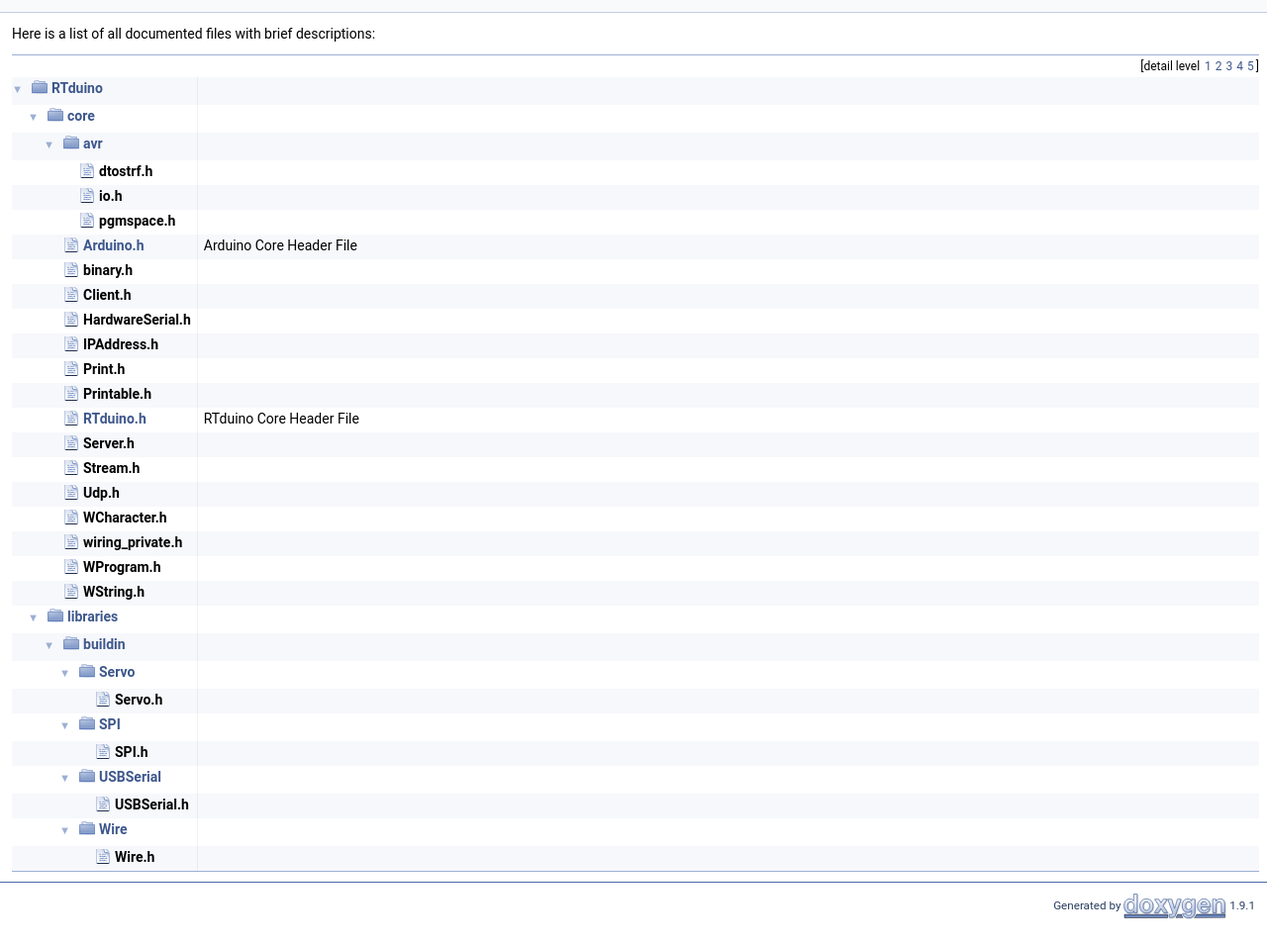
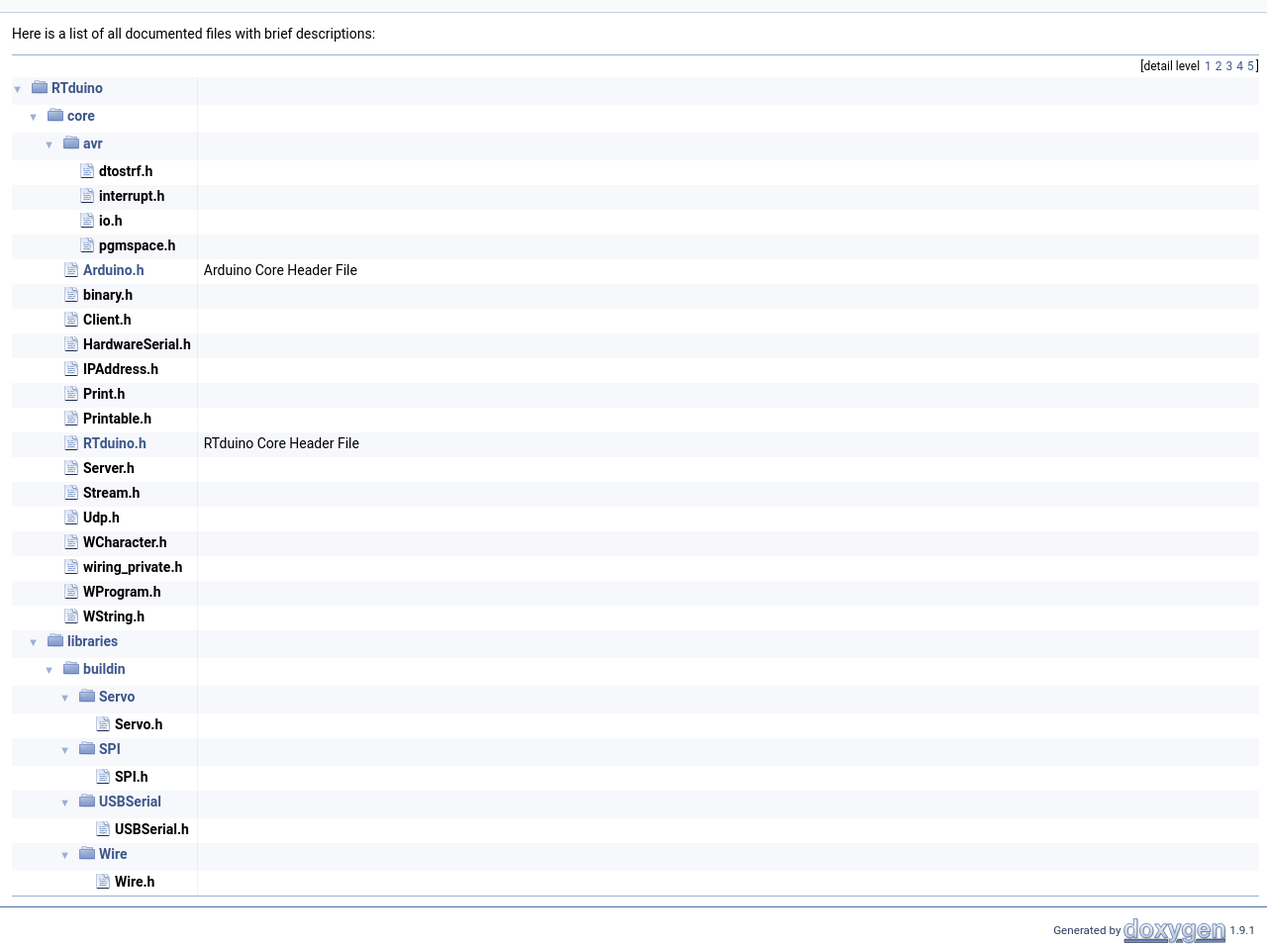
Before and after one commit to RTduino/doxygen, a plain HTML site: page files.html in a window 1280 px wide. Shown: the part 139-1095 px from the top of the page at 99% size. Before the commit the page ends 1070 px from the top, so only its background shows below. Drawn offline with Linux system fonts and the light colour scheme.

Commit message:
Deploying to gh-pages from @ RTduino/source-manual@ec025ec2ff9badcb519d57441edb38bc2dc1d67b 🚀

```diff
--- a/files.html
+++ b/files.html
@@ -71,33 +71,34 @@ $(function() {
 <tr id="row_0_0_"><td class="entry"><span style="width:16px;display:inline-block;">&#160;</span><span id="arr_0_0_" class="arrow" onclick="toggleFolder('0_0_')">&#9660;</span><span id="img_0_0_" class="iconfopen" onclick="toggleFolder('0_0_')">&#160;</span><a class="el" href="dir_43681fb0f509ecba450a953bd118ebc8.html" target="_self">core</a></td><td class="desc"></td></tr>
 <tr id="row_0_0_0_" class="even"><td class="entry"><span style="width:32px;display:inline-block;">&#160;</span><span id="arr_0_0_0_" class="arrow" onclick="toggleFolder('0_0_0_')">&#9660;</span><span id="img_0_0_0_" class="iconfopen" onclick="toggleFolder('0_0_0_')">&#160;</span><a class="el" href="dir_cf04c3ae8bcf88f05d9fb694289f1ac9.html" target="_self">avr</a></td><td class="desc"></td></tr>
 <tr id="row_0_0_0_0_"><td class="entry"><span style="width:64px;display:inline-block;">&#160;</span><a href="dtostrf_8h_source.html"><span class="icondoc"></span></a><b>dtostrf.h</b></td><td class="desc"></td></tr>
-<tr id="row_0_0_0_1_" class="even"><td class="entry"><span style="width:64px;display:inline-block;">&#160;</span><a href="io_8h_source.html"><span class="icondoc"></span></a><b>io.h</b></td><td class="desc"></td></tr>
-<tr id="row_0_0_0_2_"><td class="entry"><span style="width:64px;display:inline-block;">&#160;</span><a href="pgmspace_8h_source.html"><span class="icondoc"></span></a><b>pgmspace.h</b></td><td class="desc"></td></tr>
-<tr id="row_0_0_1_" class="even"><td class="entry"><span style="width:48px;display:inline-block;">&#160;</span><a href="Arduino_8h_source.html"><span class="icondoc"></span></a><a class="el" href="Arduino_8h.html" target="_self">Arduino.h</a></td><td class="desc">Arduino Core Header File </td></tr>
-<tr id="row_0_0_2_"><td class="entry"><span style="width:48px;display:inline-block;">&#160;</span><a href="binary_8h_source.html"><span class="icondoc"></span></a><b>binary.h</b></td><td class="desc"></td></tr>
-<tr id="row_0_0_3_" class="even"><td class="entry"><span style="width:48px;display:inline-block;">&#160;</span><a href="Client_8h_source.html"><span class="icondoc"></span></a><b>Client.h</b></td><td class="desc"></td></tr>
-<tr id="row_0_0_4_"><td class="entry"><span style="width:48px;display:inline-block;">&#160;</span><a href="HardwareSerial_8h_source.html"><span class="icondoc"></span></a><b>HardwareSerial.h</b></td><td class="desc"></td></tr>
-<tr id="row_0_0_5_" class="even"><td class="entry"><span style="width:48px;display:inline-block;">&#160;</span><a href="IPAddress_8h_source.html"><span class="icondoc"></span></a><b>IPAddress.h</b></td><td class="desc"></td></tr>
-<tr id="row_0_0_6_"><td class="entry"><span style="width:48px;display:inline-block;">&#160;</span><a href="Print_8h_source.html"><span class="icondoc"></span></a><b>Print.h</b></td><td class="desc"></td></tr>
-<tr id="row_0_0_7_" class="even"><td class="entry"><span style="width:48px;display:inline-block;">&#160;</span><a href="Printable_8h_source.html"><span class="icondoc"></span></a><b>Printable.h</b></td><td class="desc"></td></tr>
-<tr id="row_0_0_8_"><td class="entry"><span style="width:48px;display:inline-block;">&#160;</span><a href="RTduino_8h_source.html"><span class="icondoc"></span></a><a class="el" href="RTduino_8h.html" target="_self">RTduino.h</a></td><td class="desc">RTduino Core Header File </td></tr>
-<tr id="row_0_0_9_" class="even"><td class="entry"><span style="width:48px;display:inline-block;">&#160;</span><a href="Server_8h_source.html"><span class="icondoc"></span></a><b>Server.h</b></td><td class="desc"></td></tr>
-<tr id="row_0_0_10_"><td class="entry"><span style="width:48px;display:inline-block;">&#160;</span><a href="Stream_8h_source.html"><span class="icondoc"></span></a><b>Stream.h</b></td><td class="desc"></td></tr>
-<tr id="row_0_0_11_" class="even"><td class="entry"><span style="width:48px;display:inline-block;">&#160;</span><a href="Udp_8h_source.html"><span class="icondoc"></span></a><b>Udp.h</b></td><td class="desc"></td></tr>
-<tr id="row_0_0_12_"><td class="entry"><span style="width:48px;display:inline-block;">&#160;</span><a href="WCharacter_8h_source.html"><span class="icondoc"></span></a><b>WCharacter.h</b></td><td class="desc"></td></tr>
-<tr id="row_0_0_13_" class="even"><td class="entry"><span style="width:48px;display:inline-block;">&#160;</span><a href="wiring__private_8h_source.html"><span class="icondoc"></span></a><b>wiring_private.h</b></td><td class="desc"></td></tr>
-<tr id="row_0_0_14_"><td class="entry"><span style="width:48px;display:inline-block;">&#160;</span><a href="WProgram_8h_source.html"><span class="icondoc"></span></a><b>WProgram.h</b></td><td class="desc"></td></tr>
-<tr id="row_0_0_15_" class="even"><td class="entry"><span style="width:48px;display:inline-block;">&#160;</span><a href="WString_8h_source.html"><span class="icondoc"></span></a><b>WString.h</b></td><td class="desc"></td></tr>
-<tr id="row_0_1_"><td class="entry"><span style="width:16px;display:inline-block;">&#160;</span><span id="arr_0_1_" class="arrow" onclick="toggleFolder('0_1_')">&#9660;</span><span id="img_0_1_" class="iconfopen" onclick="toggleFolder('0_1_')">&#160;</span><a class="el" href="dir_f56692e3cd5d30f3862af0afa57db6ac.html" target="_self">libraries</a></td><td class="desc"></td></tr>
-<tr id="row_0_1_0_" class="even"><td class="entry"><span style="width:32px;display:inline-block;">&#160;</span><span id="arr_0_1_0_" class="arrow" onclick="toggleFolder('0_1_0_')">&#9660;</span><span id="img_0_1_0_" class="iconfopen" onclick="toggleFolder('0_1_0_')">&#160;</span><a class="el" href="dir_2df11edfcede89621602230209e6c043.html" target="_self">buildin</a></td><td class="desc"></td></tr>
-<tr id="row_0_1_0_0_"><td class="entry"><span style="width:48px;display:inline-block;">&#160;</span><span id="arr_0_1_0_0_" class="arrow" onclick="toggleFolder('0_1_0_0_')">&#9660;</span><span id="img_0_1_0_0_" class="iconfopen" onclick="toggleFolder('0_1_0_0_')">&#160;</span><a class="el" href="dir_75147d31aa1187ff1c951288b4441ad9.html" target="_self">Servo</a></td><td class="desc"></td></tr>
-<tr id="row_0_1_0_0_0_" class="even"><td class="entry"><span style="width:80px;display:inline-block;">&#160;</span><a href="Servo_8h_source.html"><span class="icondoc"></span></a><b>Servo.h</b></td><td class="desc"></td></tr>
-<tr id="row_0_1_0_1_"><td class="entry"><span style="width:48px;display:inline-block;">&#160;</span><span id="arr_0_1_0_1_" class="arrow" onclick="toggleFolder('0_1_0_1_')">&#9660;</span><span id="img_0_1_0_1_" class="iconfopen" onclick="toggleFolder('0_1_0_1_')">&#160;</span><a class="el" href="dir_f3dd9cb5f7696797aaa94f61f07da886.html" target="_self">SPI</a></td><td class="desc"></td></tr>
-<tr id="row_0_1_0_1_0_" class="even"><td class="entry"><span style="width:80px;display:inline-block;">&#160;</span><a href="SPI_8h_source.html"><span class="icondoc"></span></a><b>SPI.h</b></td><td class="desc"></td></tr>
-<tr id="row_0_1_0_2_"><td class="entry"><span style="width:48px;display:inline-block;">&#160;</span><span id="arr_0_1_0_2_" class="arrow" onclick="toggleFolder('0_1_0_2_')">&#9660;</span><span id="img_0_1_0_2_" class="iconfopen" onclick="toggleFolder('0_1_0_2_')">&#160;</span><a class="el" href="dir_0cf90bf168f7251f99a799e35dbe0848.html" target="_self">USBSerial</a></td><td class="desc"></td></tr>
-<tr id="row_0_1_0_2_0_" class="even"><td class="entry"><span style="width:80px;display:inline-block;">&#160;</span><a href="USBSerial_8h_source.html"><span class="icondoc"></span></a><b>USBSerial.h</b></td><td class="desc"></td></tr>
-<tr id="row_0_1_0_3_"><td class="entry"><span style="width:48px;display:inline-block;">&#160;</span><span id="arr_0_1_0_3_" class="arrow" onclick="toggleFolder('0_1_0_3_')">&#9660;</span><span id="img_0_1_0_3_" class="iconfopen" onclick="toggleFolder('0_1_0_3_')">&#160;</span><a class="el" href="dir_25566fe884da9b114c09942967004094.html" target="_self">Wire</a></td><td class="desc"></td></tr>
-<tr id="row_0_1_0_3_0_" class="even"><td class="entry"><span style="width:80px;display:inline-block;">&#160;</span><a href="Wire_8h_source.html"><span class="icondoc"></span></a><b>Wire.h</b></td><td class="desc"></td></tr>
+<tr id="row_0_0_0_1_" class="even"><td class="entry"><span style="width:64px;display:inline-block;">&#160;</span><a href="interrupt_8h_source.html"><span class="icondoc"></span></a><b>interrupt.h</b></td><td class="desc"></td></tr>
+<tr id="row_0_0_0_2_"><td class="entry"><span style="width:64px;display:inline-block;">&#160;</span><a href="io_8h_source.html"><span class="icondoc"></span></a><b>io.h</b></td><td class="desc"></td></tr>
+<tr id="row_0_0_0_3_" class="even"><td class="entry"><span style="width:64px;display:inline-block;">&#160;</span><a href="pgmspace_8h_source.html"><span class="icondoc"></span></a><b>pgmspace.h</b></td><td class="desc"></td></tr>
+<tr id="row_0_0_1_"><td class="entry"><span style="width:48px;display:inline-block;">&#160;</span><a href="Arduino_8h_source.html"><span class="icondoc"></span></a><a class="el" href="Arduino_8h.html" target="_self">Arduino.h</a></td><td class="desc">Arduino Core Header File </td></tr>
+<tr id="row_0_0_2_" class="even"><td class="entry"><span style="width:48px;display:inline-block;">&#160;</span><a href="binary_8h_source.html"><span class="icondoc"></span></a><b>binary.h</b></td><td class="desc"></td></tr>
+<tr id="row_0_0_3_"><td class="entry"><span style="width:48px;display:inline-block;">&#160;</span><a href="Client_8h_source.html"><span class="icondoc"></span></a><b>Client.h</b></td><td class="desc"></td></tr>
+<tr id="row_0_0_4_" class="even"><td class="entry"><span style="width:48px;display:inline-block;">&#160;</span><a href="HardwareSerial_8h_source.html"><span class="icondoc"></span></a><b>HardwareSerial.h</b></td><td class="desc"></td></tr>
+<tr id="row_0_0_5_"><td class="entry"><span style="width:48px;display:inline-block;">&#160;</span><a href="IPAddress_8h_source.html"><span class="icondoc"></span></a><b>IPAddress.h</b></td><td class="desc"></td></tr>
+<tr id="row_0_0_6_" class="even"><td class="entry"><span style="width:48px;display:inline-block;">&#160;</span><a href="Print_8h_source.html"><span class="icondoc"></span></a><b>Print.h</b></td><td class="desc"></td></tr>
+<tr id="row_0_0_7_"><td class="entry"><span style="width:48px;display:inline-block;">&#160;</span><a href="Printable_8h_source.html"><span class="icondoc"></span></a><b>Printable.h</b></td><td class="desc"></td></tr>
+<tr id="row_0_0_8_" class="even"><td class="entry"><span style="width:48px;display:inline-block;">&#160;</span><a href="RTduino_8h_source.html"><span class="icondoc"></span></a><a class="el" href="RTduino_8h.html" target="_self">RTduino.h</a></td><td class="desc">RTduino Core Header File </td></tr>
+<tr id="row_0_0_9_"><td class="entry"><span style="width:48px;display:inline-block;">&#160;</span><a href="Server_8h_source.html"><span class="icondoc"></span></a><b>Server.h</b></td><td class="desc"></td></tr>
+<tr id="row_0_0_10_" class="even"><td class="entry"><span style="width:48px;display:inline-block;">&#160;</span><a href="Stream_8h_source.html"><span class="icondoc"></span></a><b>Stream.h</b></td><td class="desc"></td></tr>
+<tr id="row_0_0_11_"><td class="entry"><span style="width:48px;display:inline-block;">&#160;</span><a href="Udp_8h_source.html"><span class="icondoc"></span></a><b>Udp.h</b></td><td class="desc"></td></tr>
+<tr id="row_0_0_12_" class="even"><td class="entry"><span style="width:48px;display:inline-block;">&#160;</span><a href="WCharacter_8h_source.html"><span class="icondoc"></span></a><b>WCharacter.h</b></td><td class="desc"></td></tr>
+<tr id="row_0_0_13_"><td class="entry"><span style="width:48px;display:inline-block;">&#160;</span><a href="wiring__private_8h_source.html"><span class="icondoc"></span></a><b>wiring_private.h</b></td><td class="desc"></td></tr>
+<tr id="row_0_0_14_" class="even"><td class="entry"><span style="width:48px;display:inline-block;">&#160;</span><a href="WProgram_8h_source.html"><span class="icondoc"></span></a><b>WProgram.h</b></td><td class="desc"></td></tr>
+<tr id="row_0_0_15_"><td class="entry"><span style="width:48px;display:inline-block;">&#160;</span><a href="WString_8h_source.html"><span class="icondoc"></span></a><b>WString.h</b></td><td class="desc"></td></tr>
+<tr id="row_0_1_" class="even"><td class="entry"><span style="width:16px;display:inline-block;">&#160;</span><span id="arr_0_1_" class="arrow" onclick="toggleFolder('0_1_')">&#9660;</span><span id="img_0_1_" class="iconfopen" onclick="toggleFolder('0_1_')">&#160;</span><a class="el" href="dir_f56692e3cd5d30f3862af0afa57db6ac.html" target="_self">libraries</a></td><td class="desc"></td></tr>
+<tr id="row_0_1_0_"><td class="entry"><span style="width:32px;display:inline-block;">&#160;</span><span id="arr_0_1_0_" class="arrow" onclick="toggleFolder('0_1_0_')">&#9660;</span><span id="img_0_1_0_" class="iconfopen" onclick="toggleFolder('0_1_0_')">&#160;</span><a class="el" href="dir_2df11edfcede89621602230209e6c043.html" target="_self">buildin</a></td><td class="desc"></td></tr>
+<tr id="row_0_1_0_0_" class="even"><td class="entry"><span style="width:48px;display:inline-block;">&#160;</span><span id="arr_0_1_0_0_" class="arrow" onclick="toggleFolder('0_1_0_0_')">&#9660;</span><span id="img_0_1_0_0_" class="iconfopen" onclick="toggleFolder('0_1_0_0_')">&#160;</span><a class="el" href="dir_75147d31aa1187ff1c951288b4441ad9.html" target="_self">Servo</a></td><td class="desc"></td></tr>
+<tr id="row_0_1_0_0_0_"><td class="entry"><span style="width:80px;display:inline-block;">&#160;</span><a href="Servo_8h_source.html"><span class="icondoc"></span></a><b>Servo.h</b></td><td class="desc"></td></tr>
+<tr id="row_0_1_0_1_" class="even"><td class="entry"><span style="width:48px;display:inline-block;">&#160;</span><span id="arr_0_1_0_1_" class="arrow" onclick="toggleFolder('0_1_0_1_')">&#9660;</span><span id="img_0_1_0_1_" class="iconfopen" onclick="toggleFolder('0_1_0_1_')">&#160;</span><a class="el" href="dir_f3dd9cb5f7696797aaa94f61f07da886.html" target="_self">SPI</a></td><td class="desc"></td></tr>
+<tr id="row_0_1_0_1_0_"><td class="entry"><span style="width:80px;display:inline-block;">&#160;</span><a href="SPI_8h_source.html"><span class="icondoc"></span></a><b>SPI.h</b></td><td class="desc"></td></tr>
+<tr id="row_0_1_0_2_" class="even"><td class="entry"><span style="width:48px;display:inline-block;">&#160;</span><span id="arr_0_1_0_2_" class="arrow" onclick="toggleFolder('0_1_0_2_')">&#9660;</span><span id="img_0_1_0_2_" class="iconfopen" onclick="toggleFolder('0_1_0_2_')">&#160;</span><a class="el" href="dir_0cf90bf168f7251f99a799e35dbe0848.html" target="_self">USBSerial</a></td><td class="desc"></td></tr>
+<tr id="row_0_1_0_2_0_"><td class="entry"><span style="width:80px;display:inline-block;">&#160;</span><a href="USBSerial_8h_source.html"><span class="icondoc"></span></a><b>USBSerial.h</b></td><td class="desc"></td></tr>
+<tr id="row_0_1_0_3_" class="even"><td class="entry"><span style="width:48px;display:inline-block;">&#160;</span><span id="arr_0_1_0_3_" class="arrow" onclick="toggleFolder('0_1_0_3_')">&#9660;</span><span id="img_0_1_0_3_" class="iconfopen" onclick="toggleFolder('0_1_0_3_')">&#160;</span><a class="el" href="dir_25566fe884da9b114c09942967004094.html" target="_self">Wire</a></td><td class="desc"></td></tr>
+<tr id="row_0_1_0_3_0_"><td class="entry"><span style="width:80px;display:inline-block;">&#160;</span><a href="Wire_8h_source.html"><span class="icondoc"></span></a><b>Wire.h</b></td><td class="desc"></td></tr>
 </table>
 </div><!-- directory -->
 </div><!-- contents -->
```
Also changed, not shown: interrupt_8h_source.html (added, +114 -0 lines), pgmspace_8h_source.html (+1 -1 lines).
